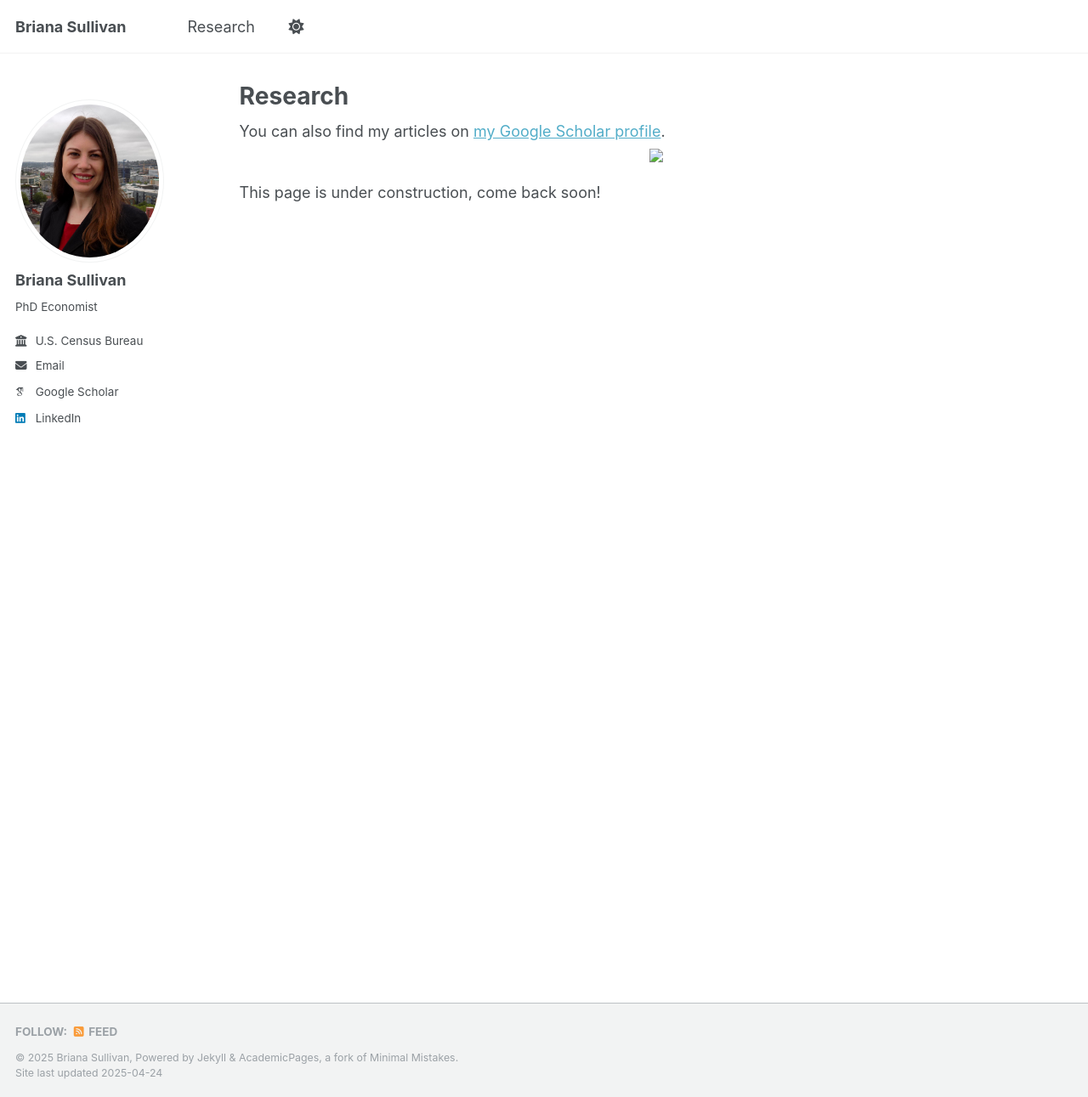
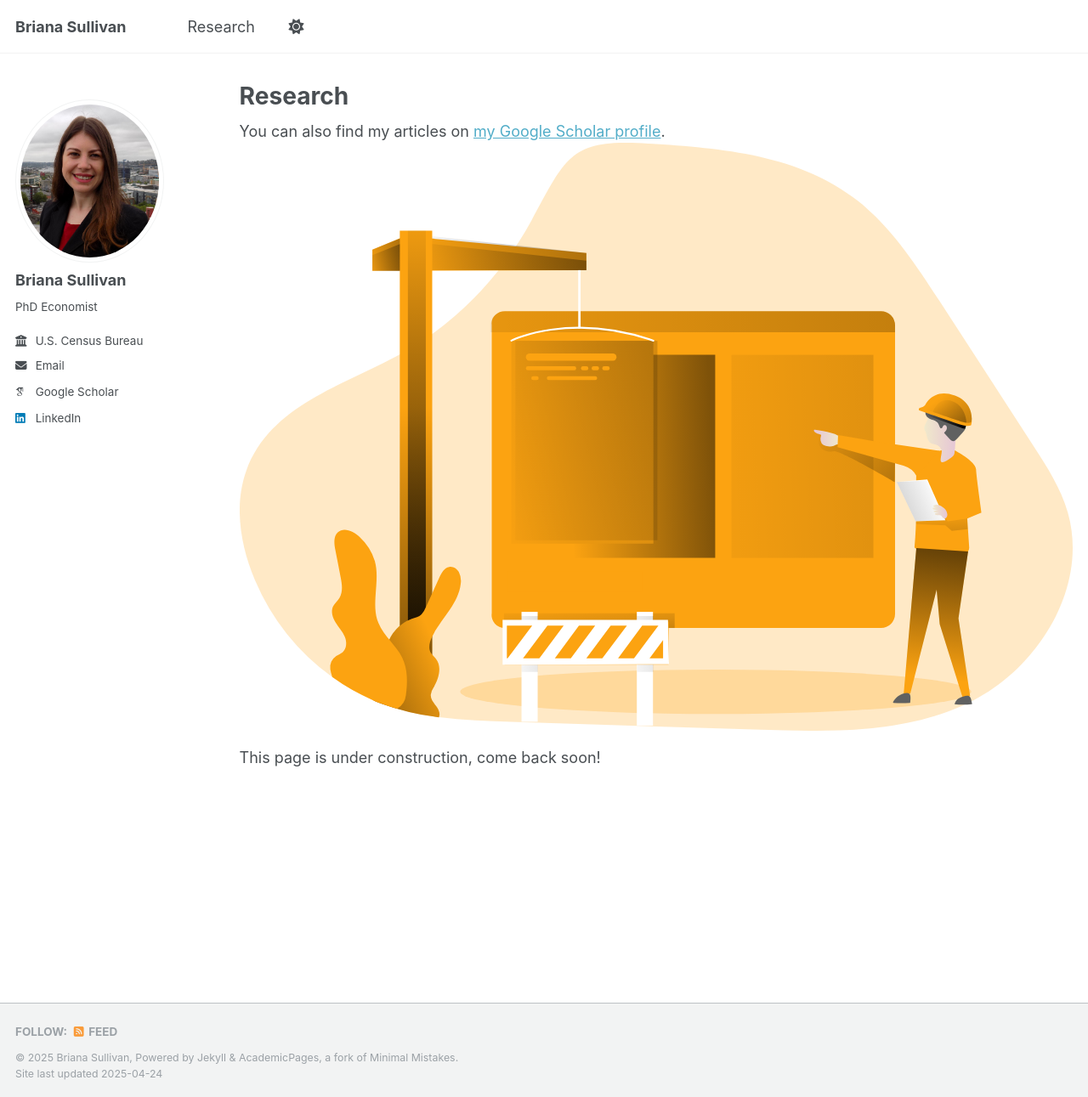
Before and after one commit to bdsullivan-econ/bdsullivan-econ.github.io, a Jekyll site: the page built from _pages/research.html, in a window 1280 px wide and 1291 px high. Shown: the whole window at 85% size. Built offline with Jekyll 4.4.1, drawn with Linux system fonts in a browser that asks for light colours; some web fonts are replaced.

Commit message:
Update research.html

```diff
--- a/_pages/research.html
+++ b/_pages/research.html
@@ -19,7 +19,7 @@ author_profile: true
    <body>
       <!--Centered Image Start-->
       <div style="text-align: center;">
-        <img src="images/construction.svg" style="width:100%">
+        <img src="/images/construction.svg" style="width:100%">
       </div>
       <!--Centered Image End-->
       <p>This page is under construction, come back soon!</p>
```
